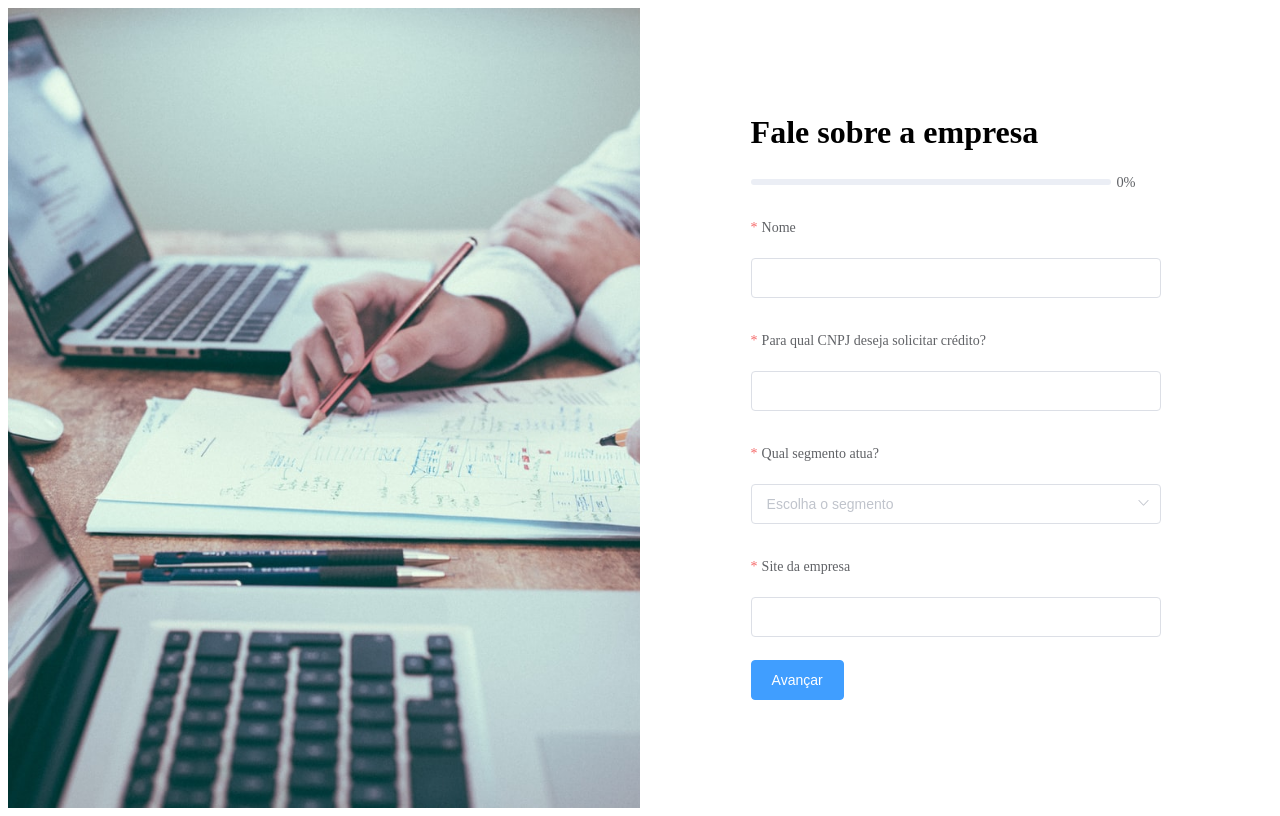
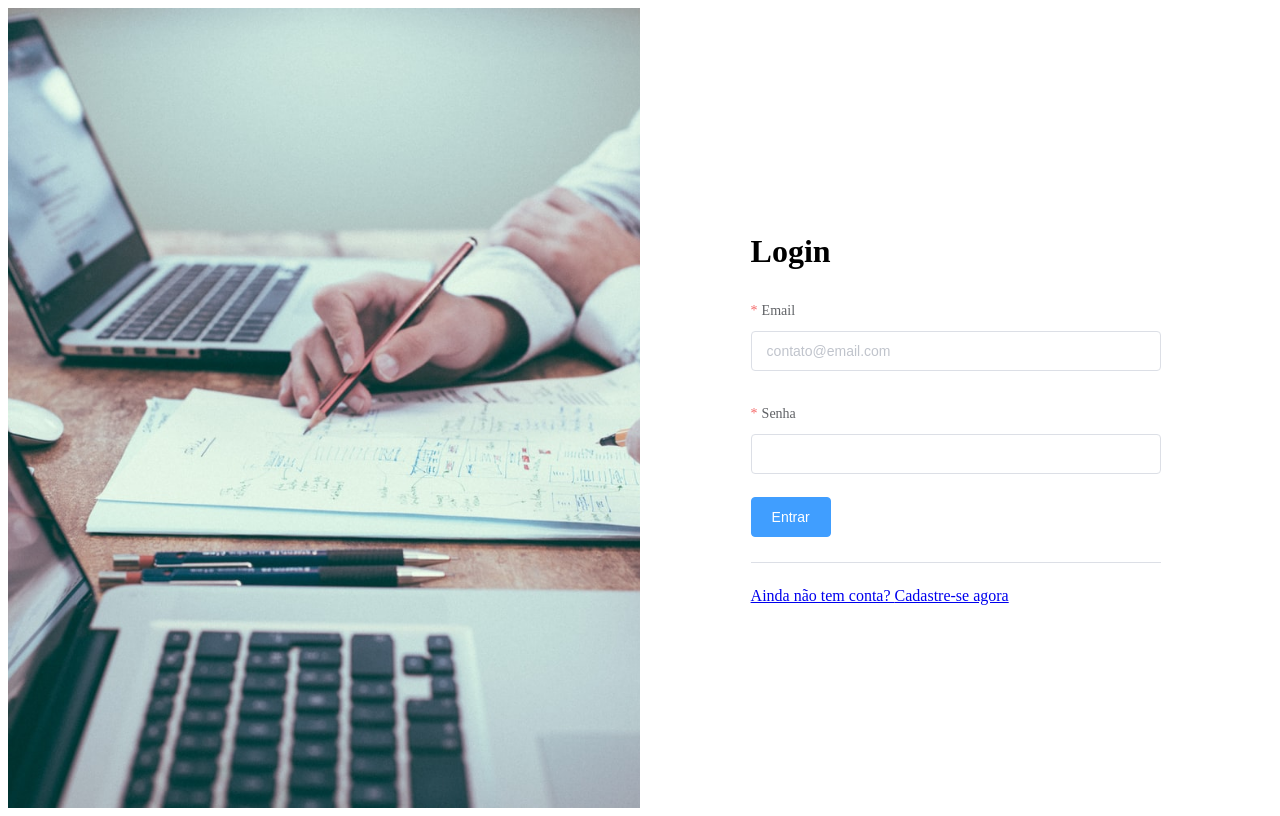
Before and after one commit to Mafra-Chris/lending-experience, a Vue app: page /login in a window 1280 px wide. Built offline with nearby package versions, Linux system fonts and the light colour scheme.

Commit message:
Login: update links

```diff
--- a/src/components/Login.vue
+++ b/src/components/Login.vue
@@ -11,9 +11,9 @@
         ></el-input>
       </el-form-item>
       <el-form-item label="Senha" prop="password">
-        <router-link to="/password-lost" class="password-lost"
+        <!-- <router-link to="/password-lost" class="password-lost"
           >Esqueceu a senha?</router-link
-        >
+        > -->
 
         <el-input v-model="loginForm.password" show-password></el-input>
       </el-form-item>
@@ -27,9 +27,9 @@
       </el-form-item>
     </el-form>
     <el-divider></el-divider>
-    <router-link to="/sign-up" class="link-sign-up">
+    <router-link to="/signup" class="link-sign-up">
       Ainda não tem conta?
-      <span> Cadastre-se agora</span>
+      <span class="brand-blue"> Cadastre-se agora</span>
     </router-link>
   </div>
 </template>
--- a/src/views/Login.vue
+++ b/src/views/Login.vue
@@ -6,7 +6,7 @@
       </el-col>
       <el-col :xs="24" :sm="12" class="login-col">
         <div class="login-container">
-          <SignUp />
+          <Login />
         </div>
       </el-col>
     </el-row>
@@ -17,12 +17,10 @@
 import Vue from 'vue';
 import 'element-ui/lib/theme-chalk/display.css';
 import Login from '@/components/Login.vue';
-import SignUp from '@/components/SignUp.vue';
 export default Vue.extend({
-  name: 'Login',
+  name: 'LoginView',
   components: {
     Login,
-    SignUp,
   },
 });
 </script>
```
